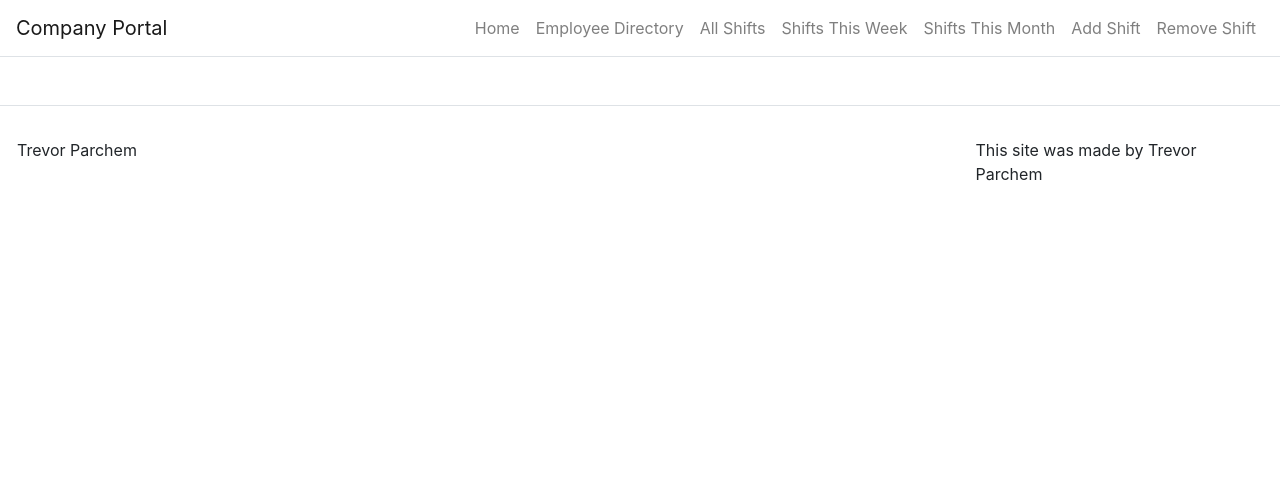
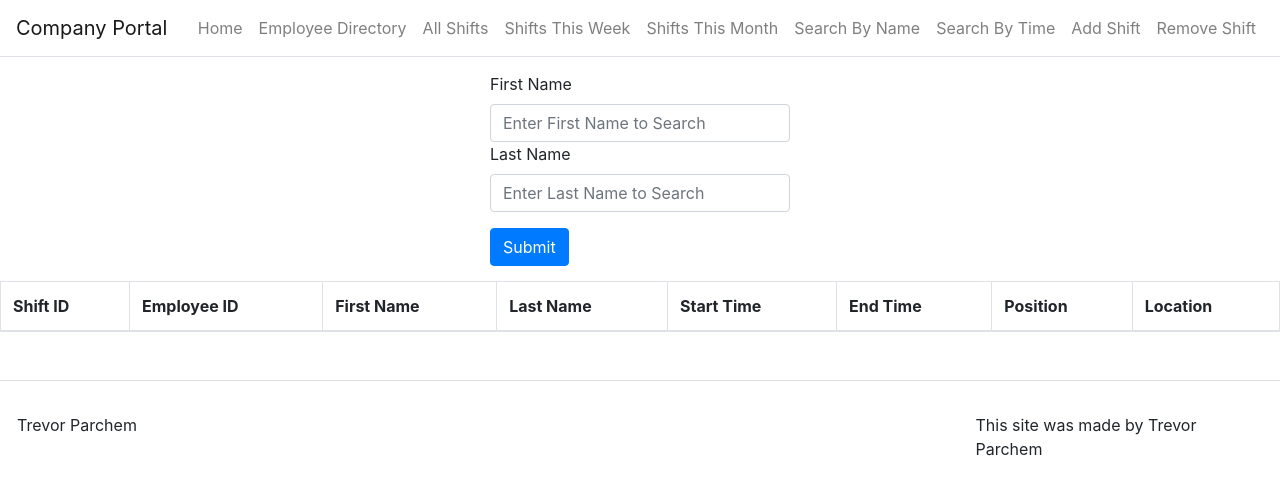
Before and after one commit to tcparchem/CS-480-Semester-Project, a React (Create React App) app in the folder frontend/: page /retrieveShiftsByName in a window 1280 px wide. Shown: the top 494 px of the page. Built offline with nearby package versions, Linux system fonts and the light colour scheme.

Commit message:
Implemented two more features as requested by prof

```diff
--- a/frontend/src/App.js
+++ b/frontend/src/App.js
@@ -12,6 +12,8 @@ import EmployeeShiftsThisWeekPage from './pages/EmployeeShiftsThisWeekPage'
 import EmployeeShiftsThisMonthPage from './pages/EmployeeShiftsThisMonthPage'
 import DeleteShiftPage from './pages/DeleteShiftPage';
 import AddShiftPage from './pages/AddShiftPage'
+import RetrieveShiftsByNamePage from './pages/RetrieveShiftsByNamePage';
+import RetrieveShiftsByTimePage from './pages/RetrieveShiftsByTimePage';
 
 
 class App extends React.Component {
@@ -59,6 +61,8 @@ class App extends React.Component {
                 <Link className="nav-link" to="/employeeshifts">All Shifts</Link>
                 <Link className="nav-link" to="/employeeshiftsthisweek">Shifts This Week</Link>
                 <Link className="nav-link" to="/employeeshiftsthismonth">Shifts This Month</Link>
+                <Link className="nav-link" to="/retrieveShiftsByName">Search By Name</Link>
+                <Link className="nav-link" to="/retrieveShiftsByTime">Search By Time</Link>
                 <Link className="nav-link" to="/addshift">Add Shift</Link>
                 <Link className="nav-link" to="/removeshift">Remove Shift</Link>
 
@@ -71,6 +75,8 @@ class App extends React.Component {
           <Route path="/employeeshifts" exact render={() => <EmployeeShiftsPage />} />
           <Route path="/employeeshiftsthisweek" exact render={() => <EmployeeShiftsThisWeekPage />} />
           <Route path="/employeeshiftsthismonth" exact render={() => <EmployeeShiftsThisMonthPage />} />
+          <Route path="/retrieveShiftsByName" exact render={() => <RetrieveShiftsByNamePage />} />
+          <Route path="/retrieveShiftsByTime" exact render={() => <RetrieveShiftsByTimePage />} />
           <Route path="/addshift" exact render={() => <AddShiftPage />} />
           <Route path="/removeshift" exact render={() => <DeleteShiftPage />} />
           <Footer />
--- /dev/null
+++ b/frontend/src/pages/RetrieveShiftsByNamePage.js
@@ -0,0 +1,133 @@
+import React from 'react'
+import axios from 'axios'
+
+import '../index.css'
+
+
+import { Form, Button, Table } from 'react-bootstrap'
+
+
+class RetrieveShiftsByNamePage extends React.Component {
+    constructor(props) {
+        super(props)
+
+        this.state = {
+            data: [],
+            firstName: '',
+            lastName: '',
+            success: null
+        }
+
+        this.handleChange = this.handleChange.bind(this);
+        this.handleSubmit = this.handleSubmit.bind(this)
+    }
+
+    handleChange(event) {
+        const value = event.target.value
+
+        this.setState({
+            ...this.state,
+            [event.target.name]: value
+        });
+    }
+
+    handleSubmit(event) {
+        event.preventDefault();
+        const firstName = this.state.firstName
+        const lastName = this.state.lastName
+
+        this.submitData(firstName, lastName)
+    }
+
+
+    submitData = (firstName, lastName) => {
+        axios.get('http://localhost:3000/retrieveShiftsByName?firstName=' + firstName + '&lastName=' + lastName).then(res => {
+            const allShifts = res.data[0];
+            this.setState({ data: allShifts })
+            if (res.data[0].length === 0) this.setState({ success: false })
+            if (res.data[0].length === 1) this.setState({ success: true })
+        })
+            .catch(function (error) {
+                alert('Error sending API request. Internal Server Error')
+                console.log(error)
+            })
+    }
+
+    renderShifts = (shifts, index) => {
+        if (shifts == null) return
+
+        var startTime = new Date(shifts.startTime)
+        var endTime = new Date(shifts.endTime)
+
+        return (
+            <tr key={index}>
+                <td>{shifts.shiftID}</td>
+                <td>{shifts.employeeID}</td>
+                <td>{shifts.firstName}</td>
+                <td>{shifts.lastName}</td>
+                <td>{startTime.toString()}</td>
+                <td>{endTime.toString()}</td>
+                <td>{shifts.position}</td>
+                <td>{shifts.location}</td>
+            </tr>
+        )
+    }
+
+    render() {
+        const renderStatusLabel = () => {
+            let success = this.state.success
+            if (success === null) {
+                return
+            }
+
+            if (success) {
+                return <Form.Label className='greentext'>Results Found</Form.Label>
+            }
+
+            if (success === false) {
+                return <Form.Label className='redtext'>No Results Found</Form.Label>
+            }
+        }
+
+        return (
+            <div>
+                <Form className='form' onSubmit={this.handleSubmit}>
+                    <Form.Group>
+                        <Form.Label>First Name</Form.Label>
+                        <Form.Control type="text" placeholder="Enter First Name to Search" name='firstName' value={this.state.firstName} onChange={this.handleChange} />
+                        <Form.Label>Last Name</Form.Label>
+                        <Form.Control type="text" placeholder="Enter Last Name to Search" name='lastName' value={this.state.lastName} onChange={this.handleChange} />
+                    </Form.Group>
+
+                    <Button variant="primary" type="submit">
+                        Submit
+                    </Button>
+                    <div>
+                        {renderStatusLabel()}
+                    </div>
+                </Form>
+                <div>
+                    <Table striped bordered hover>
+                        <thead>
+                            <tr>
+                                <th>Shift ID</th>
+                                <th>Employee ID</th>
+                                <th>First Name</th>
+                                <th>Last Name</th>
+                                <th>Start Time</th>
+                                <th>End Time</th>
+                                <th>Position</th>
+                                <th>Location</th>
+                            </tr>
+                        </thead>
+                        <tbody>
+                            {this.state.data.map(this.renderShifts)}
+                        </tbody>
+                    </Table>
+                </div>
+            </div>
+        );
+    }
+}
+
+export default RetrieveShiftsByNamePage;
--- /dev/null
+++ b/frontend/src/pages/RetrieveShiftsByTimePage.js
@@ -0,0 +1,133 @@
+import React from 'react'
+import axios from 'axios'
+
+import '../index.css'
+
+
+import { Form, Button, Table } from 'react-bootstrap'
+
+
+class RetrieveShiftsByTimePage extends React.Component {
+    constructor(props) {
+        super(props)
+
+        this.state = {
+            data: [],
+            startTime: '',
+            endTime: '',
+            success: null
+        }
+
+        this.handleChange = this.handleChange.bind(this);
+        this.handleSubmit = this.handleSubmit.bind(this)
+    }
+
+    handleChange(event) {
+        const value = event.target.value
+
+        this.setState({
+            ...this.state,
+            [event.target.name]: value
+        });
+    }
+
+    handleSubmit(event) {
+        event.preventDefault();
+        const startTime = this.state.startTime
+        const endTime = this.state.endTime
+
+        this.submitData(startTime, endTime)
+    }
+
+
+    submitData = (startTime, endTime) => {
+        axios.get('http://localhost:3000/retrieveShiftsByTime?startTime=' + startTime + '&endTime=' + endTime).then(res => {
+            const allShifts = res.data[0];
+            this.setState({ data: allShifts })
+            if (res.data[0].length === 0) this.setState({ success: false })
+            if (res.data[0].length === 1) this.setState({ success: true })
+        })
+            .catch(function (error) {
+                alert('Error sending API request. Internal Server Error')
+                console.log(error)
+            })
+    }
+
+    renderShifts = (shifts, index) => {
+        if (shifts == null) return
+
+        var startTime = new Date(shifts.startTime)
+        var endTime = new Date(shifts.endTime)
+
+        return (
+            <tr key={index}>
+                <td>{shifts.shiftID}</td>
+                <td>{shifts.employeeID}</td>
+                <td>{shifts.firstName}</td>
+                <td>{shifts.lastName}</td>
+                <td>{startTime.toString()}</td>
+                <td>{endTime.toString()}</td>
+                <td>{shifts.position}</td>
+                <td>{shifts.location}</td>
+            </tr>
+        )
+    }
+
+    render() {
+        const renderStatusLabel = () => {
+            let success = this.state.success
+            if (success === null) {
+                return
+            }
+
+            if (success) {
+                return <Form.Label className='greentext'>Results Found</Form.Label>
+            }
+
+            if (success === false) {
+                return <Form.Label className='redtext'>No Results Found</Form.Label>
+            }
+        }
+
+        return (
+            <div>
+                <Form className='form' onSubmit={this.handleSubmit}>
+                    <Form.Group>
+                        <Form.Label>Start Time</Form.Label>
+                        <Form.Control type="datetime-local" placeholder="Enter Start Time to Search" name='startTime' value={this.state.startTime} onChange={this.handleChange} />
+                        <Form.Label>End Time</Form.Label>
+                        <Form.Control type="datetime-local" placeholder="Enter End Time to Search" name='endTime' value={this.state.endTime} onChange={this.handleChange} />
+                    </Form.Group>
+
+                    <Button variant="primary" type="submit">
+                        Submit
+                    </Button>
+                    <div>
+                        {renderStatusLabel()}
+                    </div>
+                </Form>
+                <div>
+                    <Table striped bordered hover>
+                        <thead>
+                            <tr>
+                                <th>Shift ID</th>
+                                <th>Employee ID</th>
+                                <th>First Name</th>
+                                <th>Last Name</th>
+                                <th>Start Time</th>
+                                <th>End Time</th>
+                                <th>Position</th>
+                                <th>Location</th>
+                            </tr>
+                        </thead>
+                        <tbody>
+                            {this.state.data.map(this.renderShifts)}
+                        </tbody>
+                    </Table>
+                </div>
+            </div>
+        );
+    }
+}
+
+export default RetrieveShiftsByTimePage;
```
Also changed, not shown: 1 other file (tests, documents, lock files or other folders).
